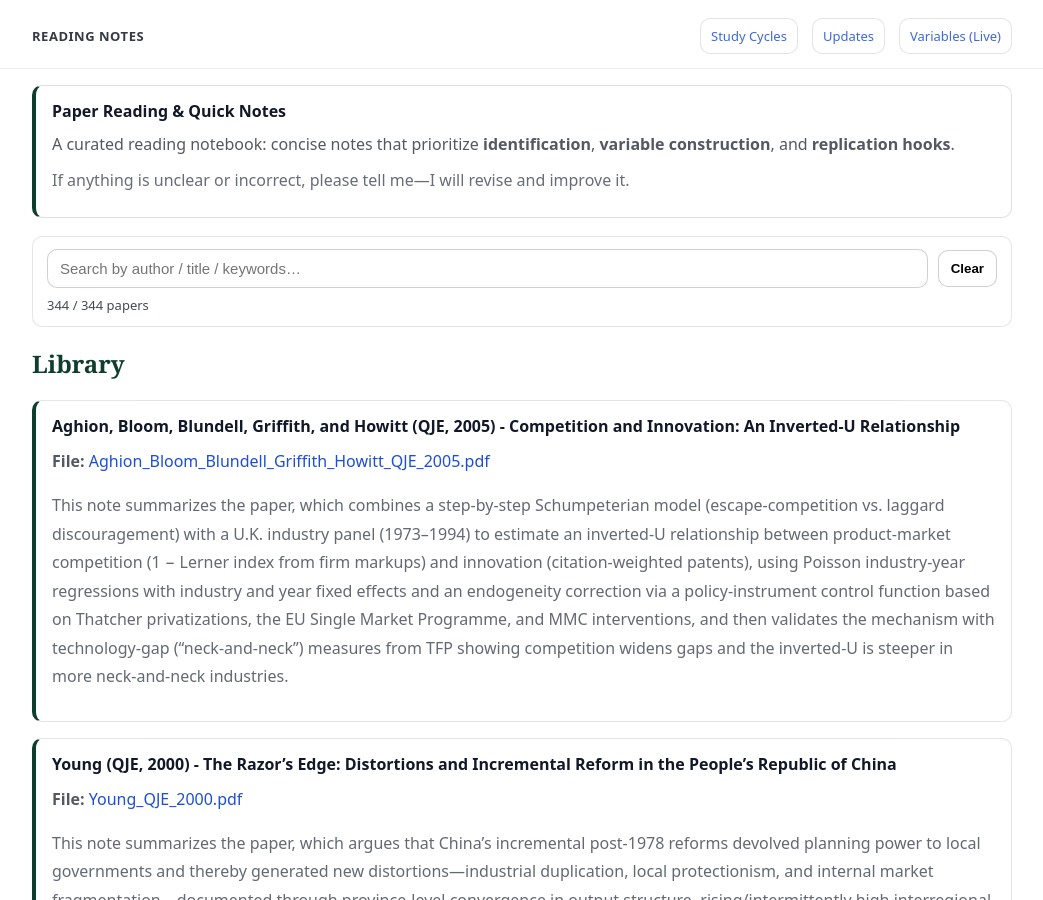
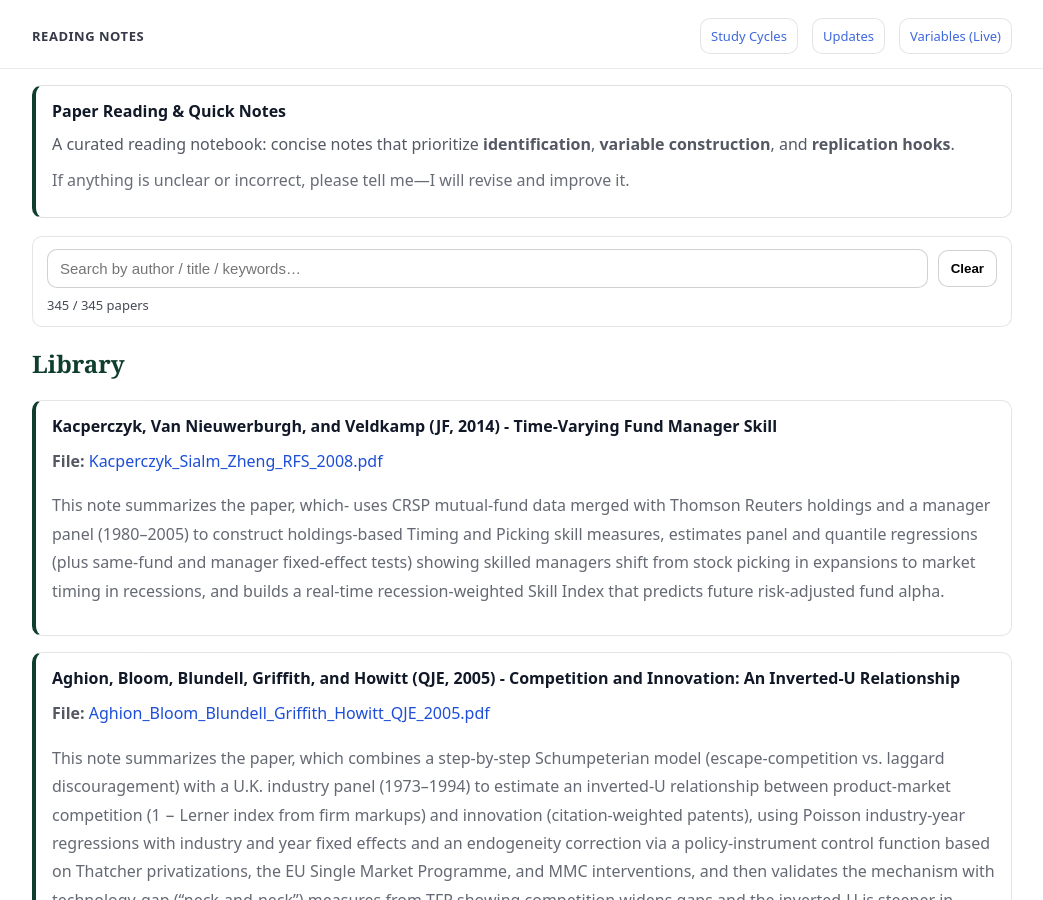
Before and after one commit to yaxinzn/study-archive, a Jekyll site: the page built from reading/index.md, in a window 1280 px wide and 900 px high. Shown: the whole window, without its empty margins (118-1161 px from the left). Built offline with Jekyll 4.4.1, drawn with Linux system fonts in a browser that asks for light colours.

Commit message:
Reading: add/update Kacperczyk_Sialm_Zheng_RFS_2008.pdf

```diff
--- a/_data/reading.yml
+++ b/_data/reading.yml
@@ -1,3 +1,7 @@
+- title: "Kacperczyk, Van Nieuwerburgh, and Veldkamp (JF, 2014) - Time-Varying Fund Manager Skill"
+  file: "Kacperczyk_Sialm_Zheng_RFS_2008.pdf"
+  desc: "This note summarizes the paper, which- uses CRSP mutual-fund data merged with Thomson Reuters holdings and a manager panel (1980–2005) to construct holdings-based Timing and Picking skill measures, estimates panel and quantile regressions (plus same-fund and manager fixed-effect tests) showing skilled managers shift from stock picking in expansions to market timing in recessions, and builds a real-time recession-weighted Skill Index that predicts future risk-adjusted fund alpha."
+
 - title: "Aghion, Bloom, Blundell, Griffith, and Howitt (QJE, 2005) - Competition and Innovation: An Inverted-U Relationship"
   file: "Aghion_Bloom_Blundell_Griffith_Howitt_QJE_2005.pdf"
   desc: "This note summarizes the paper, which combines a step-by-step Schumpeterian model (escape-competition vs. laggard discouragement) with a U.K. industry panel (1973–1994) to estimate an inverted-U relationship between product-market competition (1 − Lerner index from firm markups) and innovation (citation-weighted patents), using Poisson industry-year regressions with industry and year fixed effects and an endogeneity correction via a policy-instrument control function based on Thatcher privatizations, the EU Single Market Programme, and MMC interventions, and then validates the mechanism with technology-gap (“neck-and-neck”) measures from TFP showing competition widens gaps and the inverted-U is steeper in more neck-and-neck industries."
```
Also changed, not shown: 1 other file.
